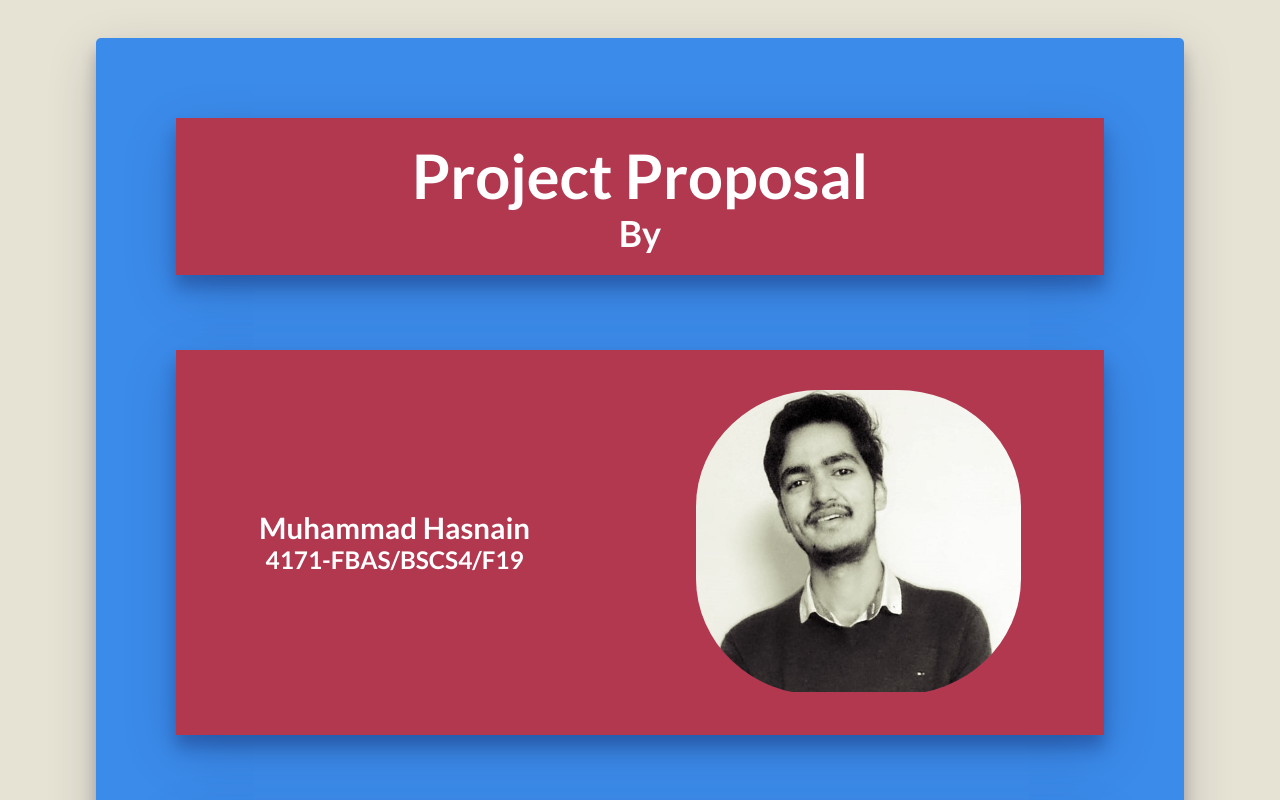
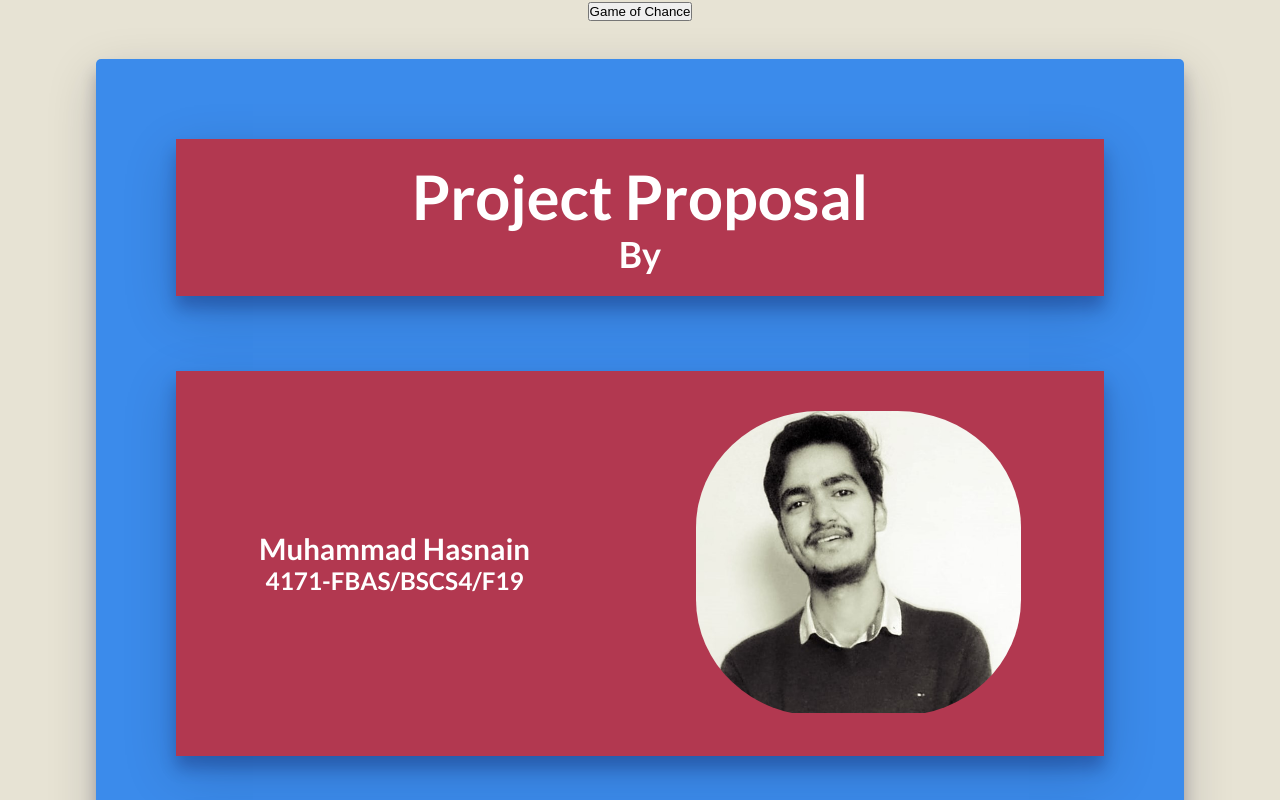
Before and after one commit to hasnainhashmi/Homepage, a plain HTML site: page index.html in a window 1280 px wide. Shown: the top 800 px of the page. Drawn offline with nearby package versions, Linux system fonts and the light colour scheme.

Commit message:
Update index.html

```diff
--- a/index.html
+++ b/index.html
@@ -16,6 +16,13 @@
 </head>
 
 <body>
+
+    <div class="game-link" onclick='window.location.href="https://hasnainhashmi.github.io/game-of-chance";'>
+        <button onclick='window.location.href="https://hasnainhashmi.github.io/game-of-chance";'>Game of Chance</button>
+    </div>
+
+
+
     <div class="section section-1">
         <div class="page-title">
             <h1>Project Proposal</h1>
```
